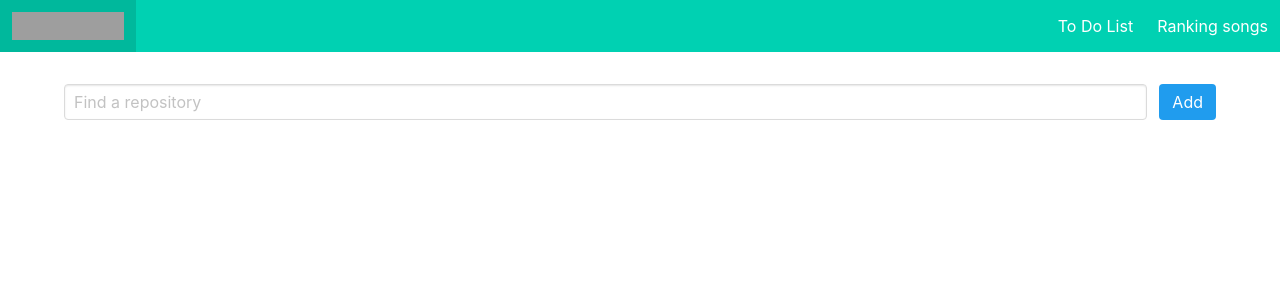
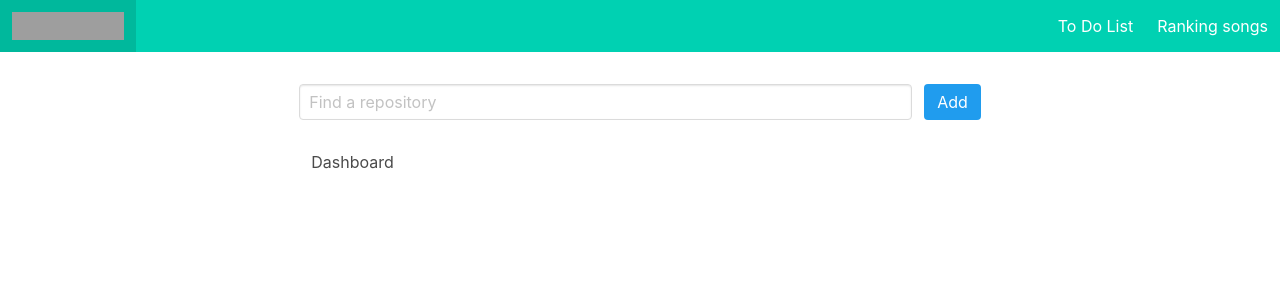
Before and after one commit to Danielalab/angular-unit-testing, an Angular app: page / in a window 1280 px wide. Shown: the top 300 px of the page. Built offline with nearby package versions, Linux system fonts and the light colour scheme; grey boxes are pictures that could not be loaded.

Commit message:
adding todo-list template

```diff
--- a/src/app/components/to-do/item-to-do/item-to-do.component.html
+++ b/src/app/components/to-do/item-to-do/item-to-do.component.html
@@ -1 +1,3 @@
-<p>item-to-do works!</p>
+<li>
+  <a>Dashboard</a>
+</li>
--- a/src/app/components/to-do/to-do-list/to-do-list.component.html
+++ b/src/app/components/to-do/to-do-list/to-do-list.component.html
@@ -1 +1,3 @@
-<p>to-do-list works!</p>
+<ul class="menu-list">
+  <app-item-to-do></app-item-to-do>
+</ul>
--- a/src/app/pages/to-do/to-do.component.html
+++ b/src/app/pages/to-do/to-do.component.html
@@ -1,3 +1,8 @@
 <div class="container mt-2">
-  <app-form-add-task></app-form-add-task>
+  <div class="columns">
+    <app-form-add-task class="column is-three-fifths is-offset-one-fifth"></app-form-add-task>
+  </div>
+  <div class="columns">
+    <app-to-do-list class="column is-three-fifths is-offset-one-fifth"></app-to-do-list>
+  </div>
 </div>
```
